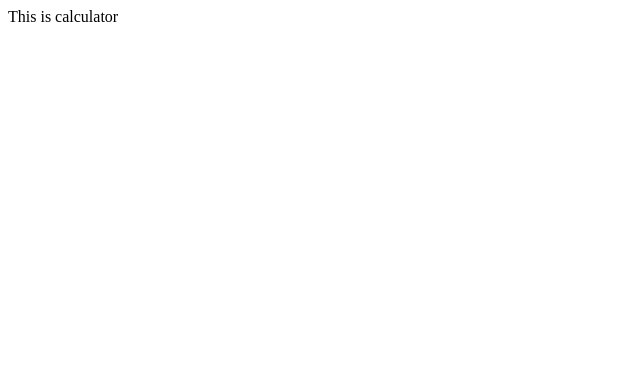
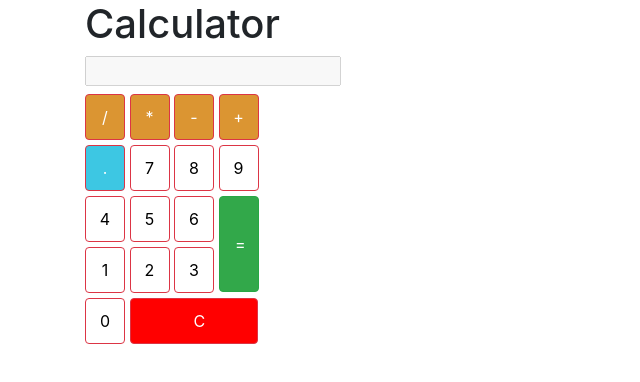
Before and after one commit to vishaln/calculator, a plain HTML site: page index.html in a window 1280 px wide. Shown: the whole page, without its empty margins (0-640 px from the left). Drawn offline with nearby package versions, Linux system fonts and the light colour scheme.

Commit message:
Html for calculator

```diff
--- a/index.html
+++ b/index.html
@@ -1,3 +1,65 @@
-<html>
-  <body>This is calculator</body>
+<!doctype html>
+<html lang="en">
+  <head>
+    <!-- Required meta tags -->
+    <meta charset="utf-8">
+    <meta name="viewport" content="width=device-width, initial-scale=1, shrink-to-fit=no">
+
+    <!-- Bootstrap CSS -->
+    <link rel="stylesheet" href="https://stackpath.bootstrapcdn.com/bootstrap/4.5.2/css/bootstrap.min.css" integrity="sha384-JcKb8q3iqJ61gNV9KGb8thSsNjpSL0n8PARn9HuZOnIxN0hoP+VmmDGMN5t9UJ0Z" crossorigin="anonymous">
+
+    <link rel="stylesheet" href="style.css">
+
+    <title>Calculator</title>
+
+  </head>
+
+  <body>
+
+  <div class="container">
+
+    <h1>Calculator</h1>
+
+    <input type="text" class="text" disabled>
+
+    <div id="operators" class="keys mt-2" >
+      <button class="btn btn-outline-danger">/</button>
+      <button class="btn btn-outline-danger">*</button>
+      <button class="btn btn-outline-danger">-</button>
+      <button class="btn btn-outline-danger">+</button>
+    </div>
+
+    <div class="keys">
+      <button id="decimal" class="btn btn-outline-danger">.</button>
+      <button class="btn btn-outline-danger">7</button>
+      <button class="btn btn-outline-danger">8</button>
+      <button class="btn btn-outline-danger">9</button>
+    </div>
+
+    <div class="keys">
+      <button class="btn btn-outline-danger">4</button>
+      <button class="btn btn-outline-danger">5</button>
+      <button class="btn btn-outline-danger">6</button>
+      <button id="equal" class="btn btn-outline-success">=</button>
+    </div>
+
+    <div class="keys">
+      <button class="btn btn-outline-danger">1</button>
+      <button class="btn btn-outline-danger">2</button>
+      <button class="btn btn-outline-danger">3</button>
+    </div>
+
+    <div class="keys">
+      <button class="btn btn-outline-danger">0</button>
+      <button id="clear" class="btn btn-outline-danger">C</button>
+    </div>
+
+  </div>
+
+    <!-- Optional JavaScript -->
+    <!-- jQuery first, then Popper.js, then Bootstrap JS -->
+    <script src="https://code.jquery.com/jquery-3.5.1.slim.min.js" integrity="sha384-DfXdz2htPH0lsSSs5nCTpuj/zy4C+OGpamoFVy38MVBnE+IbbVYUew+OrCXaRkfj" crossorigin="anonymous"></script>
+    <script src="https://cdn.jsdelivr.net/npm/popper.js@1.16.1/dist/umd/popper.min.js" integrity="sha384-9/reFTGAW83EW2RDu2S0VKaIzap3H66lZH81PoYlFhbGU+6BZp6G7niu735Sk7lN" crossorigin="anonymous"></script>
+    <script src="https://stackpath.bootstrapcdn.com/bootstrap/4.5.2/js/bootstrap.min.js" integrity="sha384-B4gt1jrGC7Jh4AgTPSdUtOBvfO8shuf57BaghqFfPlYxofvL8/KUEfYiJOMMV+rV" crossorigin="anonymous"></script>
+  </body>
 </html>
--- /dev/null
+++ b/style.css
@@ -0,0 +1,35 @@
+*{
+    margin: 0 auto;
+}
+
+#equal{
+    padding: 35px 15px;
+    position: absolute;
+    margin-left: 5px;
+    color: white;
+    background-color: #32a84a;
+}
+
+#clear{
+    padding: 10px 63px;
+    color: white;
+    background-color: red;
+}
+
+#operators .btn{
+    background-color:#db9532;
+    color: white;
+}
+
+#decimal{
+    background-color: #3dc7e3;
+    color: white;
+}
+
+.btn{
+    width: 40px;
+    padding: 10px 10px;
+    margin-bottom: 5px;
+    color: black;
+    text-align: center;
+}
```
